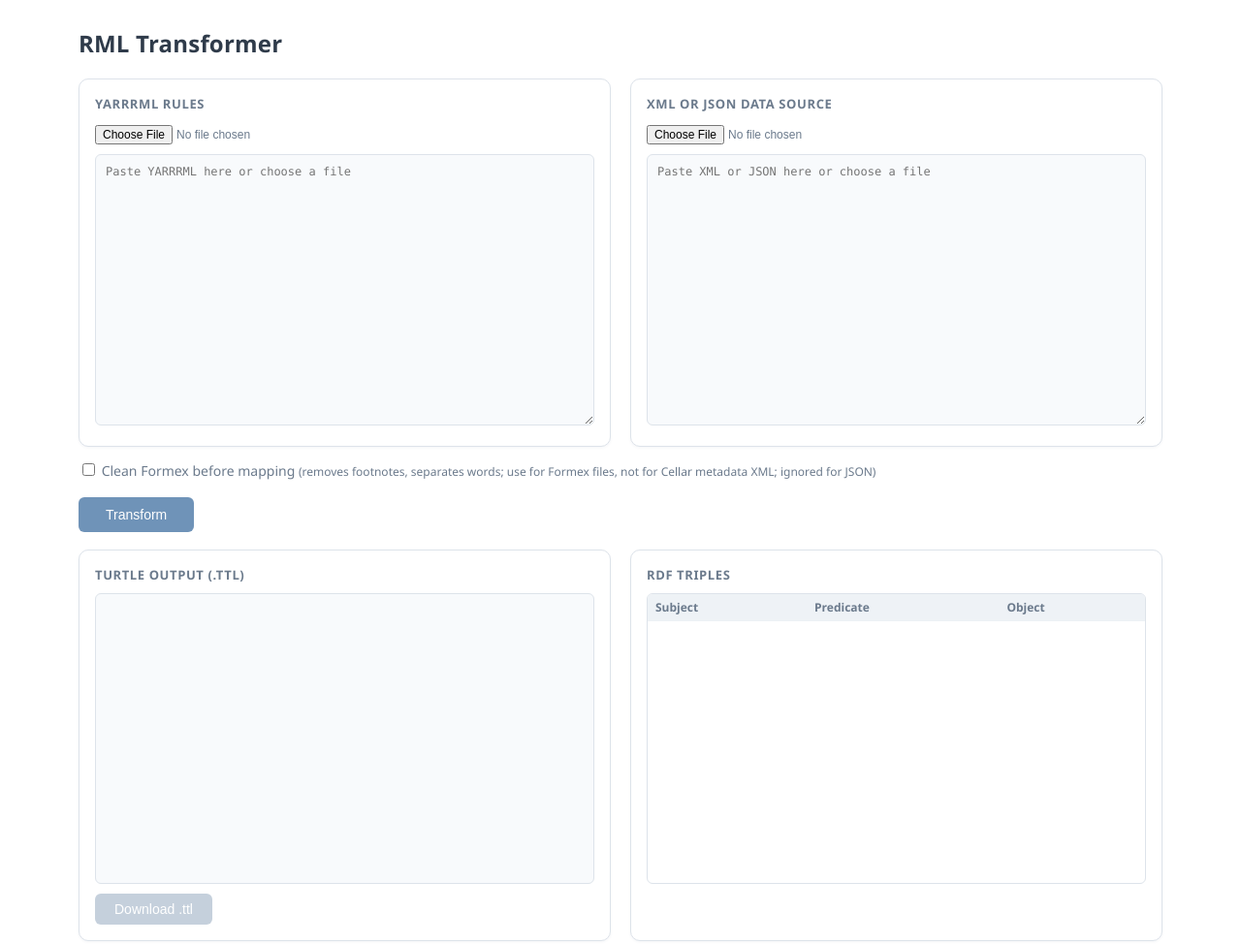
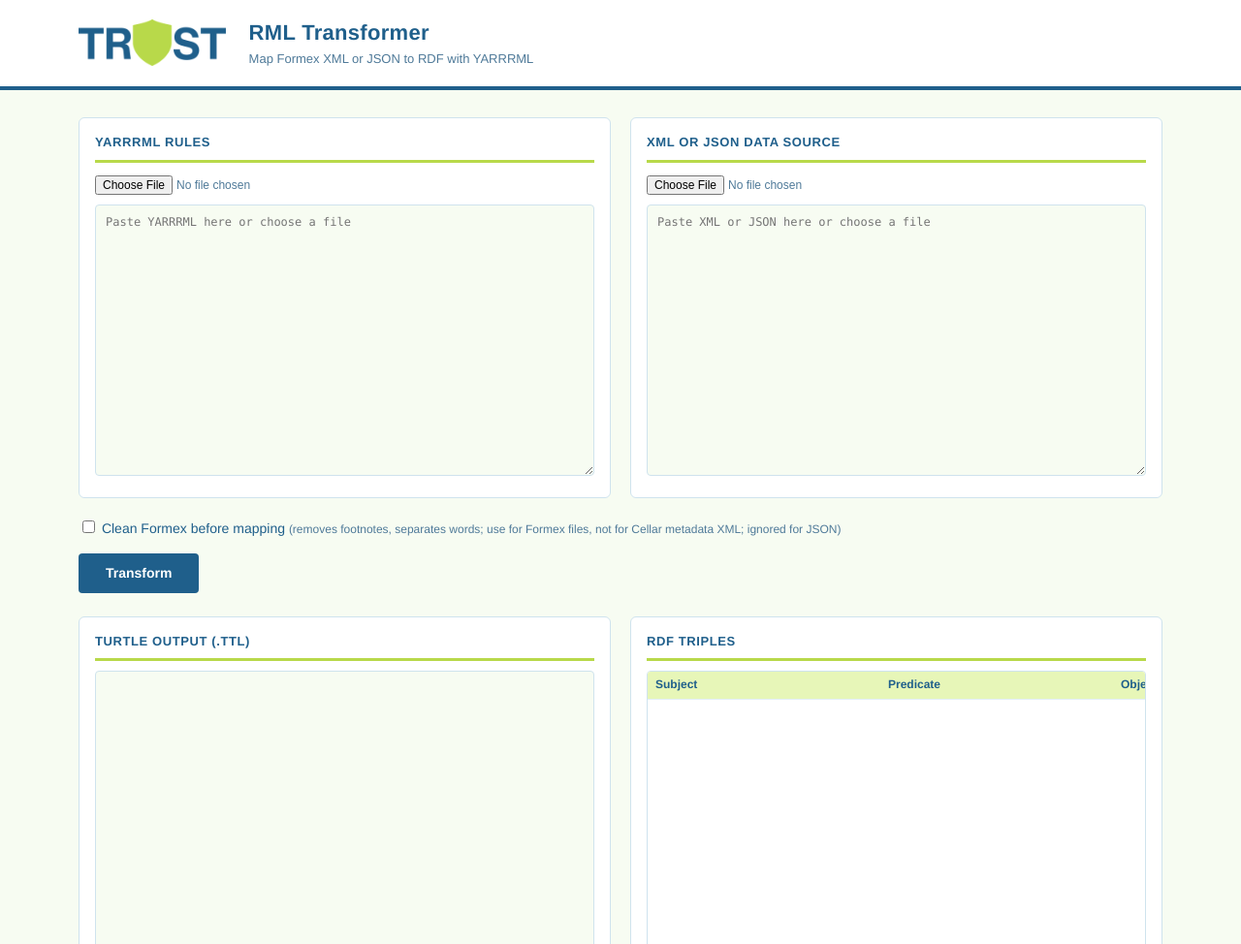
Before and after one commit to spidan/RDFMapping, a plain HTML site: page app/static/index.html in a window 1280 px wide. Shown: the top 974 px of the page at 97% size. Drawn offline with Linux system fonts and the light colour scheme.

Commit message:
UI style changed according to TRUST project

```diff
--- a/app/static/index.html
+++ b/app/static/index.html
@@ -2,57 +2,81 @@
 <html lang="en">
 <head>
 <meta charset="utf-8">
-<title>RML Transformer</title>
+<meta name="viewport" content="width=device-width, initial-scale=1">
+<title>RML Transformer | TRUST</title>
+<link rel="icon" type="image/png" href="img/trust-shield-mark-primary.png">
 <style>
+  /* TRUST brand palette */
   :root {
-    --bg: #f4f6f8;
+    --deep-blue: #1F5F8B;
+    --light-blue: #7EC8E3;
+    --lime: #B8D94A;
+    --soft-lime: #E7F6B8;
+    --off-white: #F7FCF2;
     --card: #ffffff;
-    --border: #dde3ea;
-    --text: #2f3b4a;
-    --muted: #6b7a8c;
-    --accent: #6f93b8;
-    --accent-dark: #587ca1;
-    --code-bg: #f8fafc;
-    --err: #b4533f;
+    --line: #cfe3ee;
+    --muted: #4f7a99;
+    --err: #1F5F8B;
   }
   * { box-sizing: border-box; }
   body {
-    font-family: "Segoe UI", system-ui, -apple-system, sans-serif;
-    color: var(--text);
-    max-width: 1150px; margin: 0 auto; padding: 28px 16px 40px;
+    margin: 0; background: var(--off-white); color: var(--deep-blue);
+    font-family: Helvetica, "Helvetica Neue", Arial, sans-serif; line-height: 1.45;
   }
-  h2 { font-weight: 600; margin: 0 0 20px; letter-spacing: .2px; }
-  h3 { font-size: 13px; font-weight: 600; text-transform: uppercase;
-       letter-spacing: .6px; color: var(--muted); margin: 0 0 10px; }
-  .row { display: flex; gap: 20px; }
-  .col { flex: 1; min-width: 0; background: var(--card); border: 1px solid var(--border);
-         border-radius: 10px; padding: 16px; box-shadow: 0 1px 3px rgba(40,60,90,.05); }
-  textarea, pre { width: 100%; font-family: Consolas, "Courier New", monospace; font-size: 12px; }
+  header { background: #fff; border-bottom: 4px solid var(--deep-blue); }
+  .wrap { max-width: 1150px; margin: 0 auto; padding: 0 16px; }
+  header .wrap { display: flex; align-items: center; gap: 24px; padding-top: 18px; padding-bottom: 18px; }
+  header img { height: 48px; width: auto; display: block; }
+  header h1 { margin: 0; font-size: 22px; font-weight: 700; letter-spacing: .3px; }
+  header p { margin: 2px 0 0; font-size: 13px; color: var(--muted); }
+  main.wrap { padding-top: 28px; padding-bottom: 28px; }
+  h3 { font-size: 13px; font-weight: 700; text-transform: uppercase; letter-spacing: .6px;
+       color: var(--deep-blue); margin: 0 0 10px; padding-bottom: 8px; border-bottom: 3px solid var(--lime); }
+  .row { display: flex; gap: 20px; margin-bottom: 20px; }
+  .col { flex: 1; min-width: 0; background: var(--card); border: 1px solid var(--line);
+         border-radius: 6px; padding: 16px; }
+  textarea, pre { width: 100%; font-family: Consolas, "Courier New", monospace; font-size: 12px; color: var(--deep-blue); }
   textarea { height: 280px; margin-top: 10px; padding: 10px; resize: vertical;
-             border: 1px solid var(--border); border-radius: 6px; background: var(--code-bg); color: var(--text); }
-  textarea:focus { outline: 2px solid #cfdcea; border-color: var(--accent); }
-  pre { height: 300px; overflow: auto; background: var(--code-bg); border: 1px solid var(--border);
-        border-radius: 6px; padding: 10px; margin: 0 0 10px; white-space: pre-wrap; }
+             border: 1px solid var(--line); border-radius: 4px; background: var(--off-white); }
+  textarea:focus { outline: 2px solid var(--light-blue); border-color: var(--deep-blue); }
+  pre { height: 300px; overflow: auto; background: var(--off-white); border: 1px solid var(--line);
+        border-radius: 4px; padding: 10px; margin: 0 0 10px; white-space: pre-wrap; }
   input[type=file] { font-size: 12px; color: var(--muted); }
-  .tbl { height: 300px; overflow: auto; border: 1px solid var(--border); border-radius: 6px; }
-  table { border-collapse: collapse; width: 100%; font-size: 12px; }
-  th, td { border-bottom: 1px solid #edf1f5; padding: 5px 8px; text-align: left; word-break: break-all; }
-  th { background: #eef2f6; color: var(--muted); font-weight: 600; position: sticky; top: 0; }
-  tbody tr:hover { background: #f5f8fb; }
-  button { padding: 8px 20px; border: none; border-radius: 6px; background: var(--accent);
-           color: #fff; font-size: 14px; cursor: pointer; transition: background .15s; }
-  button:hover:not(:disabled) { background: var(--accent-dark); }
-  button:disabled { background: #c5d0dc; cursor: not-allowed; }
-  #run { margin: 18px 0; padding: 10px 28px; }
+  .opt { display: block; margin: 0 0 16px; font-size: 14px; }
+  .opt small { font-size: 12px; color: var(--muted); }
+  .tbl { height: 300px; overflow: auto; border: 1px solid var(--line); border-radius: 4px; background: #fff; }
+  table { border-collapse: collapse; width: 100%; min-width: 720px; font-size: 12px; }
+  th, td { border-bottom: 1px solid #e3eef4; padding: 5px 8px; text-align: left; word-break: break-all; min-width: 170px; }
+  th { background: var(--soft-lime); color: var(--deep-blue); font-weight: 700; position: sticky; top: 0; }
+  tbody tr:hover { background: var(--off-white); }
+  button { padding: 8px 20px; border: none; border-radius: 4px; background: var(--deep-blue);
+           color: #fff; font: inherit; font-size: 14px; font-weight: 700; cursor: pointer; transition: background .15s; }
+  button:hover:not(:disabled) { background: #174a6d; }
+  button:focus-visible { outline: 3px solid var(--lime); outline-offset: 2px; }
+  button:disabled { background: var(--light-blue); color: #fff; cursor: not-allowed; }
+  #run { margin: 0 0 24px; padding: 10px 28px; }
   #status, #qstatus { margin-left: 12px; color: var(--muted); font-size: 14px; }
-  #count, #qcount { text-transform: none; letter-spacing: 0; font-weight: 400; }
-  .error { color: var(--err) !important; }
-  @media (max-width: 800px) { .row { flex-direction: column; } }
+  #count, #qcount { text-transform: none; letter-spacing: 0; font-weight: 400; color: var(--muted); }
+  .error { color: var(--deep-blue) !important; font-weight: 700; }
+  .error::before { content: "\2715  "; }
+  footer { border-top: 4px solid var(--deep-blue); }
+  footer .band { border-top: 4px solid var(--light-blue); background: var(--soft-lime);
+                 text-align: center; padding: 8px 16px; font-size: 13px; font-weight: 700; }
+  @media (max-width: 800px) { .row { flex-direction: column; } header .wrap { flex-wrap: wrap; gap: 12px; } }
 </style>
 </head>
 <body>
-<h2>RML Transformer</h2>
+<header>
+  <div class="wrap">
+    <img src="img/trust-logo-primary.png" alt="TRUST">
+    <div>
+      <h1>RML Transformer</h1>
+      <p>Map Formex XML or JSON to RDF with YARRRML</p>
+    </div>
+  </div>
+</header>
 
+<main class="wrap">
 <div class="row">
   <div class="col">
     <h3>YARRRML rules</h3>
@@ -66,9 +90,9 @@
   </div>
 </div>
 
-<label style="display:block;margin-top:14px;font-size:14px;color:#6b7a8c">
+<label class="opt">
   <input type="checkbox" id="cleanFormex"> Clean Formex before mapping
-  <span style="font-size:12px">(removes footnotes, separates words; use for Formex files, not for Cellar metadata XML; ignored for JSON)</span>
+  <small>(removes footnotes, separates words; use for Formex files, not for Cellar metadata XML; ignored for JSON)</small>
 </label>
 <button id="run">Transform</button><span id="status"></span>
 
@@ -89,7 +113,7 @@
   </div>
 </div>
 
-<div class="row" style="margin-top:20px">
+<div class="row">
   <div class="col">
     <h3>SPARQL query</h3>
     <textarea id="sparql" style="height:160px" spellcheck="false">PREFIX cdm: &lt;http://publications.europa.eu/ontology/cdm#&gt;
@@ -110,6 +134,11 @@ LIMIT 25</textarea>
     <button id="downloadCsv" disabled>Download .csv</button>
   </div>
 </div>
+</main>
+
+<footer>
+  <div class="band">TRUST is an EU funded project (EC grant no. 101299091)</div>
+</footer>
 
 <script src="https://cdn.jsdelivr.net/npm/n3@1.17.2/browser/n3.min.js"></script>
 <script>
```
Also changed, not shown: app/static/img/trust-logo-primary.png (added), app/static/img/trust-shield-mark-primary.png (added), resources/TRUST logo/trust-logo-primary.png (added), resources/TRUST logo/trust-logo-reversed-dark-background.png (added), resources/TRUST logo/trust-shield-mark-primary.png (added), resources/TRUST logo/trust-shield-mark-reversed.png (added).
